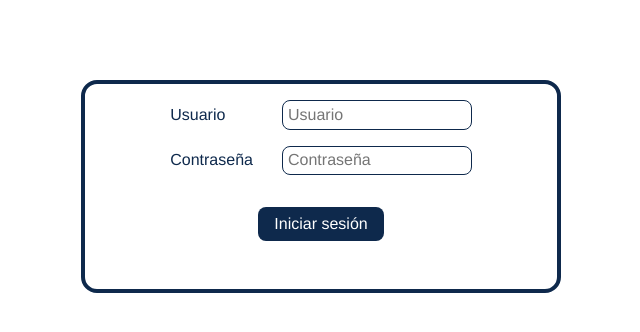
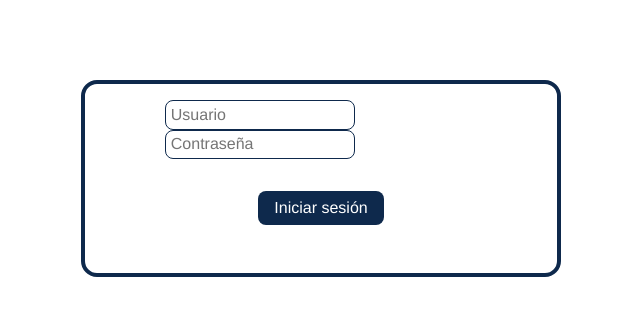
Before and after one commit to Romar476/app-inmob, a React (Vite) app: page /paneldeadministracion in a window 1280 px wide. Shown: the top 332 px of the page, without its empty margins (319-959 px from the left). Built offline with nearby package versions, Linux system fonts and the light colour scheme; no server answers.

Commit message:
Update Login.jsx

```diff
--- a/src/pages/Login/Login.jsx
+++ b/src/pages/Login/Login.jsx
@@ -47,14 +47,8 @@ export const Login = () => {
     return (
         <div className="Login">
             <form className="Login-form" ref={ formulario } onSubmit={ postLogin }>
-                <fieldset className="Login-fieldset">
-                    <label className="Login-label">Usuario</label>
-                    <input className="Login-input" type="text" name="user" placeholder="Usuario" required />
-                </fieldset>
-                <fieldset className="Login-fieldset">
-                    <label className="Login-label">Contraseña</label>
-                    <input className="Login-input" type="password" name="pass" placeholder="Contraseña" required />
-                </fieldset>
+                <input className="Login-input" type="text" name="user" placeholder="Usuario" required />
+                <input className="Login-input" type="password" name="pass" placeholder="Contraseña" required />
                 <button className="Login-btn">Iniciar sesión</button>
             </form>
 
```
